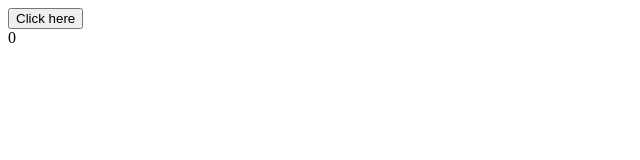
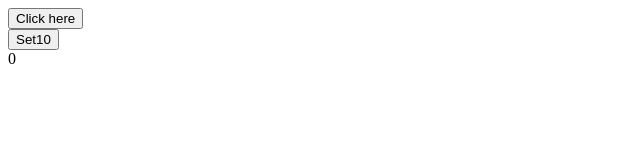
Before and after one commit to Amith-18/Todo-List, a React (Vite) app: page / in a window 1280 px wide. Shown: the top 160 px of the page, without its empty margins (0-640 px from the left). Built offline with nearby package versions, Linux system fonts and the light colour scheme.

Commit message:
Addition to the Linking new component

```diff
--- a/src/App.jsx
+++ b/src/App.jsx
@@ -14,7 +14,7 @@ const App = () => {
   return (
     <div>
       <button onClick={()=>{btnClick()}}>Click here</button>
-      <FirstComponent data={x}/>
+      <FirstComponent data={x} fn={setx}/>
     </div>
   )
 
--- a/src/Components/FirstComponent.jsx
+++ b/src/Components/FirstComponent.jsx
@@ -1,9 +1,10 @@
 import React from 'react'
 
-export const FirstComponent = (props) => {
+export const FirstComponent = ({data,fn}) => {
   return (
     <div>
-      {props.data}
+      <button onClick={()=>{fn(10)}}>Set10</button><br></br>
+      {data}
     </div>
   )
 }
```
